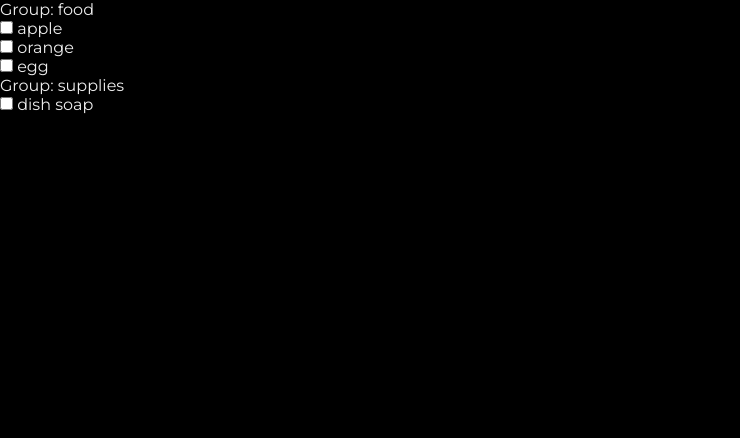
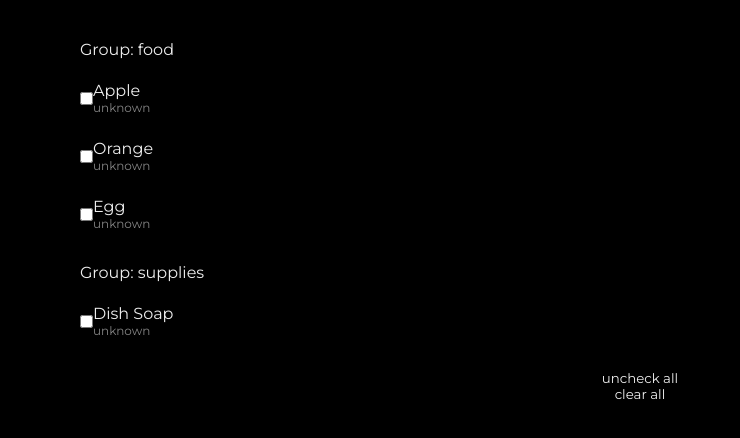
Before and after one commit to Azuriru/Zephy, a SvelteKit app: page / in a window 1280 px wide. Shown: the top 438 px of the page, without its empty margins (0-740 px from the left). Built offline with nearby package versions, Linux system fonts and the light colour scheme.

Commit message:
update structure

```diff
--- a/src/routes/+page.svelte
+++ b/src/routes/+page.svelte
@@ -2,16 +2,19 @@
     import { localStorageCentralized } from '$lib/util/store';
     import sample from './default.json';
 
-    type Items = Record<string, {
+    type Item = {
         value: string;
         checked?: boolean;
-    }[]>;
-    let items = localStorageCentralized<Items>('list', sample);
+        timestamp?: number;
+    };
 
-    // for dev
-    for (const x of Object.keys($items || {})) {
-        console.log($items[x]);
+    type Group = {
+        name: string;
+        items: Item[]
     }
+
+    type List = Group[];
+    let list = localStorageCentralized<List>('list', sample);
 
     // function onpaste(e: ClipboardEvent) {
     //     e.preventDefault();
@@ -27,7 +30,7 @@
     //     }
     // }
 
-    function onKeyDown(e: KeyboardEvent) {
+    function _onKeyDown(e: KeyboardEvent) {
         const selection = window.getSelection();
 
         switch(e.key) {
@@ -44,21 +47,106 @@
                 break;
         }
     }
+
+    function formatTimestamp(timestamp: number | undefined) {
+        if (!timestamp) {
+            return 'unknown';
+        }
+
+        const d = new Date(timestamp);
+        const h = d.getHours();
+        const m = d.getMinutes();
+        const s = d.getSeconds();
+
+        const date = d.getDate();
+        const month = d.getMonth();
+        const year = d.getFullYear();
+
+        const pad = (number: number) => number.toString().padStart(2, '0');
+
+        return `${pad(h)}:${pad(m)}:${pad(s)} ${pad(date)}/${pad(month + 1)}/${year}`;
+    }
+
+    function onChange(group: number, index: number) {
+        const item = $list[group].items[index]
+
+        if (item.checked) {
+            item.timestamp = Date.now();
+        }
+
+        $list = $list;
+    }
+
+    function uncheckAll() {
+        // for (const group in $list) {
+        //     for (const item of $list[group]) {
+        //         item.checked = false;
+        //     }
+        // }
+        $list = $list;
+    }
+
+    function clear() {
+        localStorage.removeItem('persistibles');
+    }
+
+    console.log($list);
 </script>
 
-<!-- svelte-ignore a11y-no-static-element-interactions -->
-<div class="list" contenteditable="true" on:keydown={onKeyDown}>
-    {#if $items}
-        {#each Object.keys($items) as group}
-            <div class="group">
-                Group: {group}
-                {#each $items[group] as { value, checked }}
-                    <div class="item">
-                        <input type="checkbox" bind:checked={checked}>
-                        {value}
-                    </div>
+<div class="list">
+    {#if $list}
+        {#each $list as group, groupIndex}
+            {@const { name, items } = group}
+            <div class="list-group">
+                <div class="list-header">Group: {name}</div>
+                {#each items as { checked, value, timestamp }, itemIndex}
+                    <label class="list-item">
+                        <input class="list-checkbox" type="checkbox" bind:checked={checked} on:change={() => onChange(groupIndex, itemIndex)}>
+                        <div class="list-item-info">
+                            <span class="list-item-name">{value}</span>
+                            <span class="list-item-timestamp">{formatTimestamp(timestamp)}</span>
+                        </div>
+                    </label>
                 {/each}
             </div>
         {/each}
     {/if}
+    <button on:click={uncheckAll}>uncheck all</button>
+    <button on:click={clear}>clear all</button>
 </div>
+
+<style lang="scss">
+    .list {
+        padding: 40px 80px;
+    }
+
+    .list,
+    .list-group,
+    .list-item-info  {
+        display: flex;
+        flex-direction: column;
+    }
+
+    .list-group {
+        margin-bottom: 20px;
+    }
+
+    .list-header {
+        margin-bottom: 10px;
+    }
+
+    .list-item {
+        display: flex;
+        align-items: center;
+        padding: 12px 0;
+
+        .list-item-name {
+            text-transform: capitalize;
+        }
+
+        .list-item-timestamp {
+            font-size: 12px;
+            color: #848484;
+        }
+    }
+</style>
--- a/src/routes/default.json
+++ b/src/routes/default.json
@@ -1,5 +1,7 @@
+[
     {
-    "food": [
+        "name": "food",
+        "items": [
             {
                 "value": "apple"
             },
@@ -9,10 +11,14 @@
             {
                 "value": "egg"
             }
-    ],
-    "supplies": [
+        ]
+    },
+    {
+        "name": "supplies",
+        "items": [
             {
                 "value": "dish soap"
             }
         ]
     }
+]
```
Lines whose indentation alone changed are shown as unchanged.
